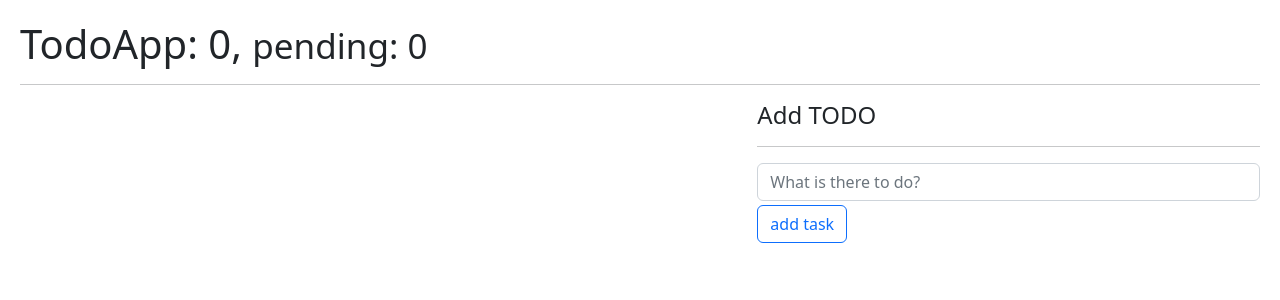
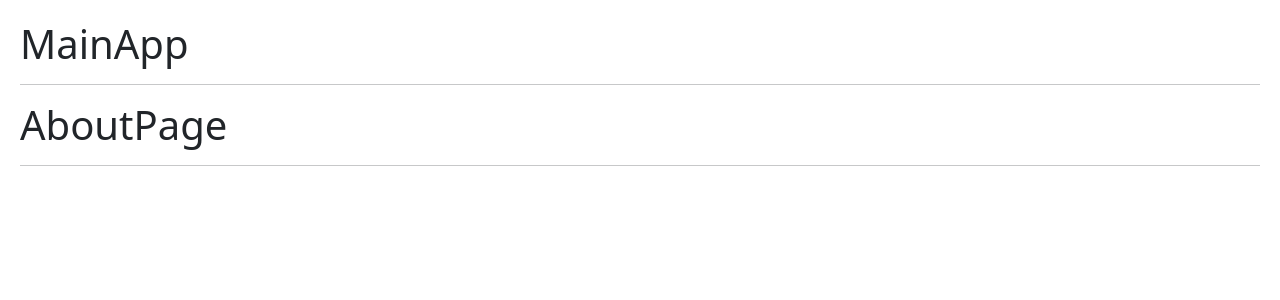
Before and after one commit to Lanzarot98/HooksApp, a React (Vite) app: page /about in a window 1280 px wide. Shown: the top 300 px of the page. Built offline with nearby package versions, Linux system fonts and the light colour scheme.

Commit message:
conf react router

```diff
--- a/package.json
+++ b/package.json
@@ -10,7 +10,8 @@
   },
   "dependencies": {
     "react": "^18.2.0",
-    "react-dom": "^18.2.0"
+    "react-dom": "^18.2.0",
+    "react-router-dom": "6"
   },
   "devDependencies": {
     "@types/react": "^18.0.17",
--- /dev/null
+++ b/src/09-useContext/AboutPage.jsx
@@ -0,0 +1,10 @@
+
+
+export const AboutPage = () => {
+    return (
+        <>
+            <h1>AboutPage</h1>
+            <hr />
+        </>
+    )
+}
--- /dev/null
+++ b/src/09-useContext/HomePage.jsx
@@ -0,0 +1,10 @@
+
+
+export const HomePage = () => {
+    return (
+        <>
+            <h1>HomePage</h1>
+            <hr />
+        </>
+    )
+}
--- /dev/null
+++ b/src/09-useContext/LoginPage.jsx
@@ -0,0 +1,10 @@
+
+
+export const LoginPage = () => {
+    return (
+        <>
+            <h1>LoginPage</h1>
+            <hr />
+        </>
+    )
+}
--- /dev/null
+++ b/src/09-useContext/MainApp.jsx
@@ -0,0 +1,22 @@
+import { Navigate, Route, Routes } from "react-router-dom";
+import { HomePage } from "./HomePage";
+import { AboutPage } from './AboutPage';
+import { LoginPage } from './LoginPage';
+
+export const MainApp = () => {
+    return (
+        <>
+            <h1>MainApp</h1>
+            <hr />
+            <Routes>
+                <Route path="/" element={ <HomePage /> } />
+                <Route path="login" element={ <LoginPage /> } />
+                <Route path="about" element={ <AboutPage /> } />
+
+                {/* <Route path="/*" element={ <LoginPage /> } /> */}
+                <Route path="/*" element={ <Navigate to="/about" /> } />
+
+            </Routes>
+        </>
+    )
+}
--- a/src/main.jsx
+++ b/src/main.jsx
@@ -1,8 +1,9 @@
 import React from 'react';
 import ReactDOM from 'react-dom/client';
+import { BrowserRouter } from "react-router-dom";
 
-
-import { TodoApp } from './08-useReducer/TodoApp';
+import { MainApp } from './09-useContext/MainApp';
+// import { TodoApp } from './08-useReducer/TodoApp';
 // import './08-useReducer/intro-reducer';
 // import { Padre } from './07-tarea-memo/Padre';
 // import { CallbackHook } from './06-memos/CallbackHook';
@@ -20,8 +21,11 @@
 
 import './index.css';
 
+
 ReactDOM.createRoot(document.getElementById('root')).render(
-  // <React.StrictMode>
-    <TodoApp />
-  // </React.StrictMode>
+  <BrowserRouter>
+    {/* <React.StrictMode> */}
+      <MainApp />
+    {/* </React.StrictMode> */}
+  </BrowserRouter>
 )
```
Also changed, not shown: 1 other file (tests, documents, lock files or other folders).
